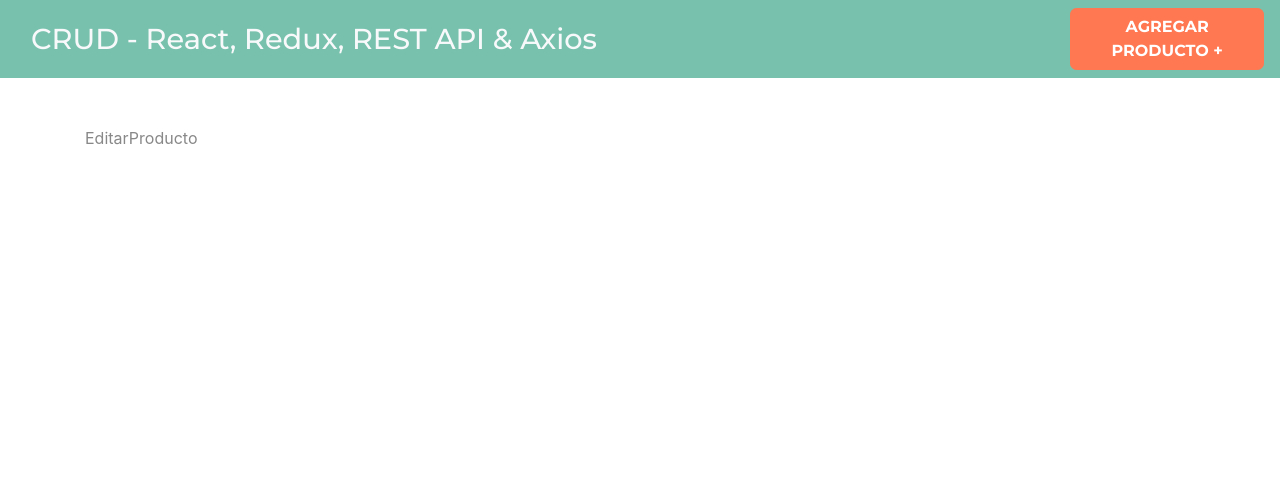
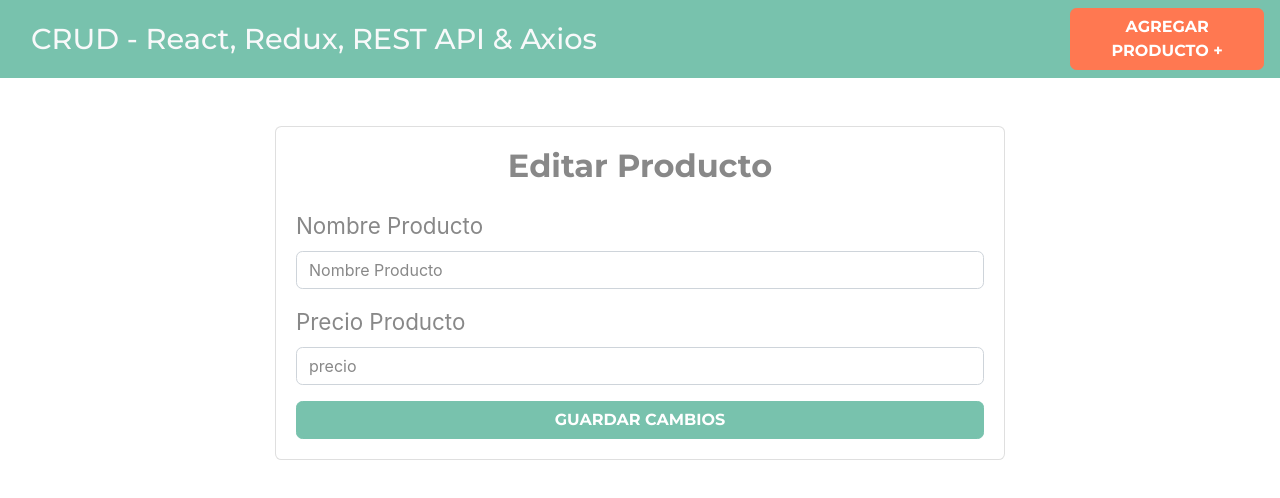
Before and after one commit to zassory/crudredux3, a React (Create React App) app: page /productos/editar/1 in a window 1280 px wide. Shown: the top 498 px of the page. Built offline with nearby package versions, Linux system fonts and the light colour scheme.

Commit message:
Maquetacion lista

```diff
--- a/src/components/EditarProducto.jsx
+++ b/src/components/EditarProducto.jsx
@@ -2,6 +2,44 @@
 
 export const EditarProducto = () => {
   return (
-    <div>EditarProducto</div>
+    <div className="row justify-content-center">
+      <div className="col-md-8">
+        <div className="card">
+          <div className="card-body">
+            <h2 className='text-center mb-4 font-weight-bold'>Editar Producto</h2>
+
+            <form>
+              <div className="form-group">
+                <label htmlFor="nombre-producto">Nombre Producto</label>
+                <input
+                  id="nombre-producto"
+                  type="text"
+                  className='form-control'
+                  placeholder='Nombre Producto'
+                  name="nombre"
+                  />
+              </div>
+              <div className="form-group">
+                <label htmlFor="precio-producto">Precio Producto</label>
+                <input
+                  id="precio-producto"
+                  type="number"
+                  className='form-control'
+                  placeholder="precio"
+                  />
+              </div>
+
+              <button
+                type="submit"
+                className='btn btn-primary font-weight-bold text-uppercase d-block w-100'
+              >
+                Guardar Cambios
+              </button>
+
+            </form>
+          </div>
+        </div>
+      </div>
+    </div>
   )
 }
--- a/src/components/Productos.jsx
+++ b/src/components/Productos.jsx
@@ -1,7 +1,22 @@
-import React from 'react'
+import React , { Fragment } from 'react'
 
 export const Productos = props => {
   return (
-    <h1>Desde Productos.jsx</h1>
+    <Fragment>
+      <h2 className='text-center my-5'>Listado de Productos</h2>
+
+      <table className='table table-striped'>
+        <thead className='bg-primary table-dark'>
+          <tr>
+            <th scope="col">Nombre</th>
+            <th scope="col">Precio</th>
+            <th scope="col">Acciones</th>
+          </tr>
+        </thead>
+        <tbody>
+
+        </tbody>
+      </table>
+    </Fragment>
   )
 }
```
